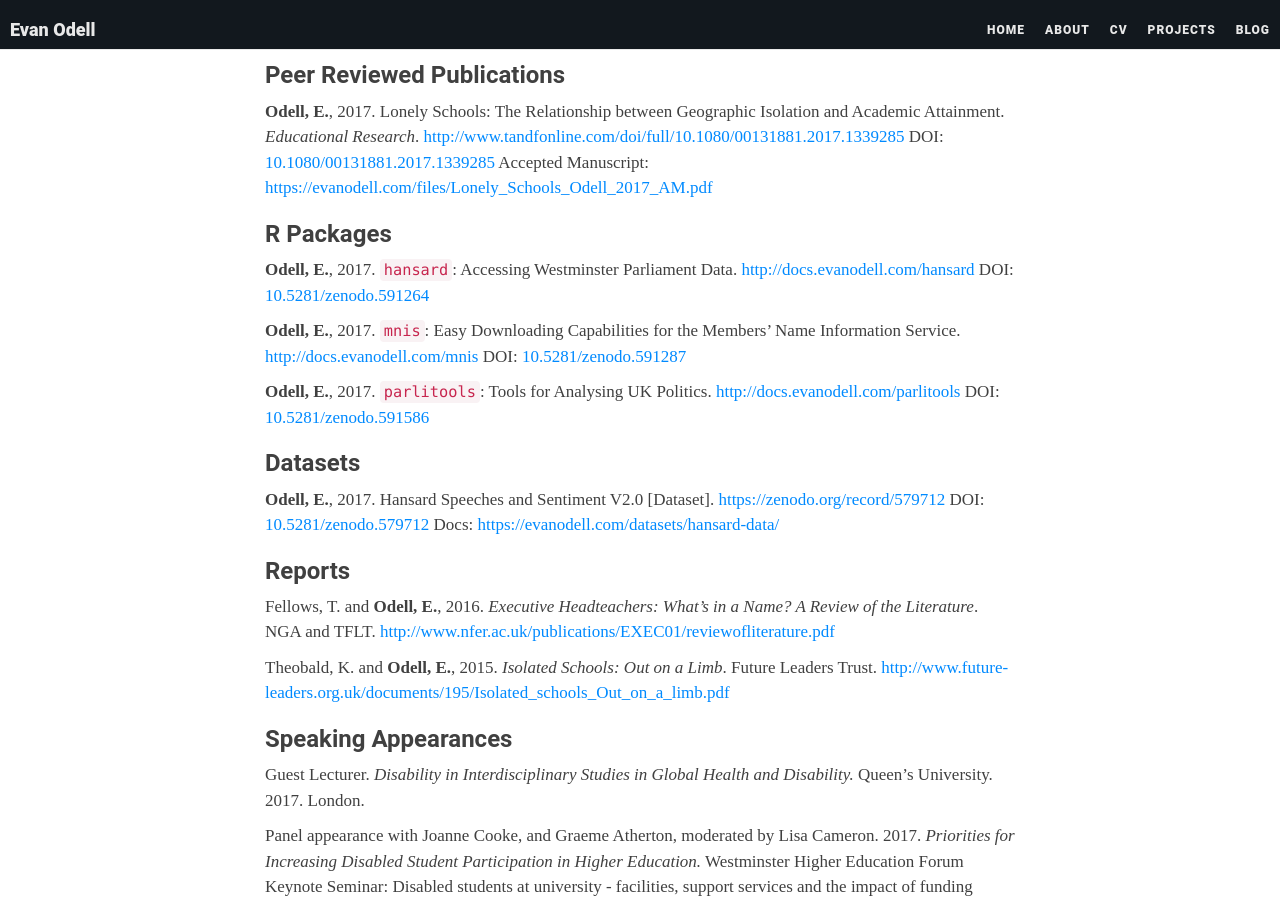
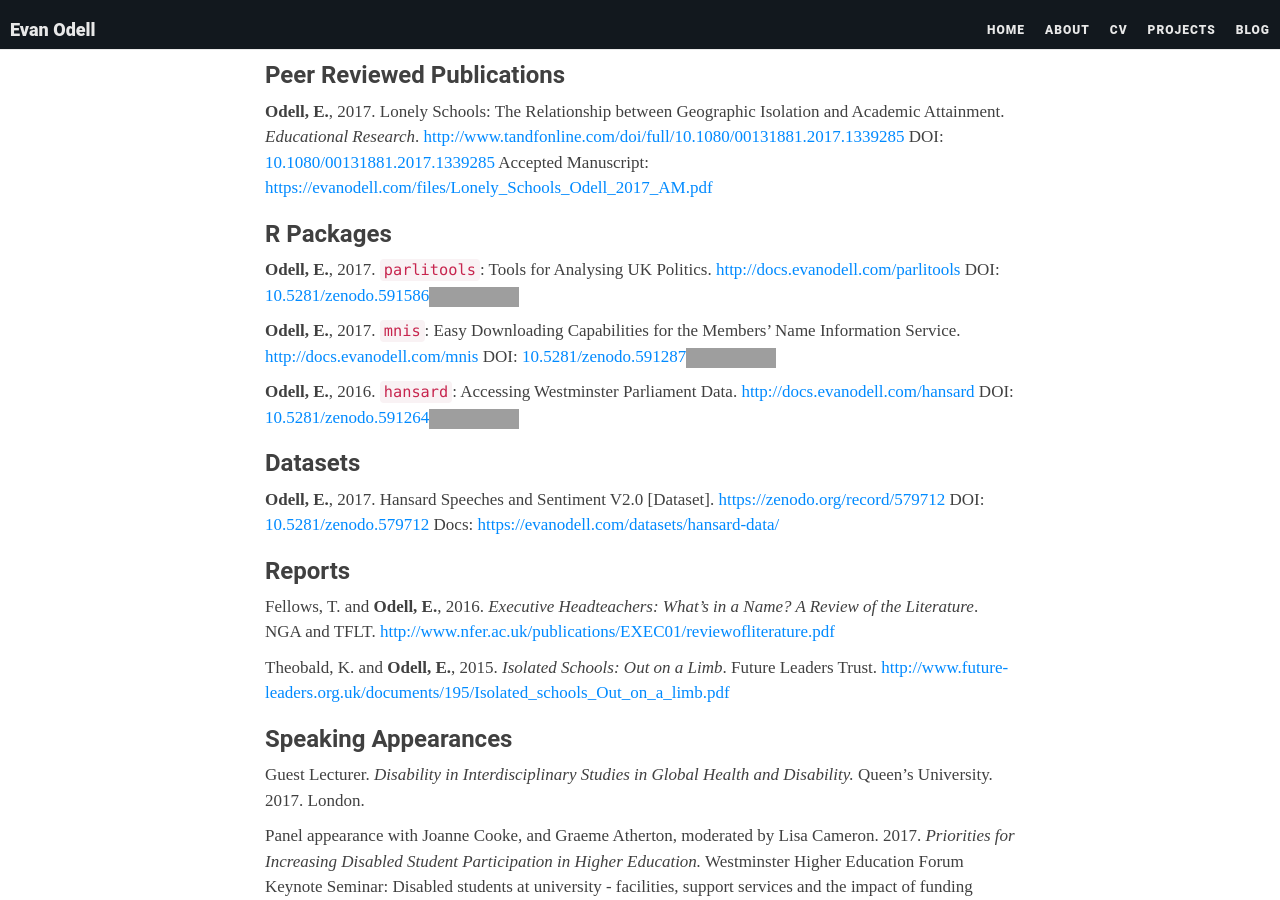
Before and after one commit to evanodell/evanodell.com, a Jekyll site: the page built from cv.md, in a window 1280 px wide and 900 px high, scrolled down 1687 px. Built offline with Jekyll 4.4.1, drawn with Linux system fonts in a browser that asks for light colours; nearby versions of some CDN libraries; some web fonts are replaced; some of the changed lines change nothing that is shown; grey boxes are pictures that could not be loaded.

Commit message:
added cran badges to CV

```diff
--- a/cv.md
+++ b/cv.md
@@ -75,11 +75,11 @@ November 2014 - September 2015
 
 ### [R Packages](/packages)
 
-**Odell, E.**, 2017\. `hansard`: Accessing Westminster Parliament Data. [http://docs.evanodell.com/hansard](http://docs.evanodell.com/hansard) DOI: [10.5281/zenodo.591264](https://dx.doi.org/10.5281/zenodo.591264)
+**Odell, E.**, 2017\. `parlitools`: Tools for Analysing UK Politics. [http://docs.evanodell.com/parlitools](http://docs.evanodell.com/parlitools) DOI: [10.5281/zenodo.591586](https://dx.doi.org/10.5281/zenodo.591586)[![CRAN_Status_Badge](http://www.r-pkg.org/badges/version/parlitools)](https://cran.r-project.org/package=parlitools)
 
-**Odell, E.**, 2017\. `mnis`: Easy Downloading Capabilities for the Members’ Name Information Service. [http://docs.evanodell.com/mnis](http://docs.evanodell.com/mnis) DOI: [10.5281/zenodo.591287](https://dx.doi.org/10.5281/zenodo.591287)
+**Odell, E.**, 2017\. `mnis`: Easy Downloading Capabilities for the Members’ Name Information Service. [http://docs.evanodell.com/mnis](http://docs.evanodell.com/mnis) DOI: [10.5281/zenodo.591287](https://dx.doi.org/10.5281/zenodo.591287)[![CRAN_Status_Badge](http://www.r-pkg.org/badges/version/mnis)](https://cran.r-project.org/package=mnis)
 
-**Odell, E.**, 2017\. `parlitools`: Tools for Analysing UK Politics. [http://docs.evanodell.com/parlitools](http://docs.evanodell.com/parlitools) DOI: [10.5281/zenodo.591586](https://dx.doi.org/10.5281/zenodo.591586)
+**Odell, E.**, 2016\. `hansard`: Accessing Westminster Parliament Data. [http://docs.evanodell.com/hansard](http://docs.evanodell.com/hansard) DOI: [10.5281/zenodo.591264](https://dx.doi.org/10.5281/zenodo.591264)[![CRAN_Status_Badge](http://www.r-pkg.org/badges/version/hansard)](https://cran.r-project.org/package=hansard)
 
 ### Datasets
 
```
